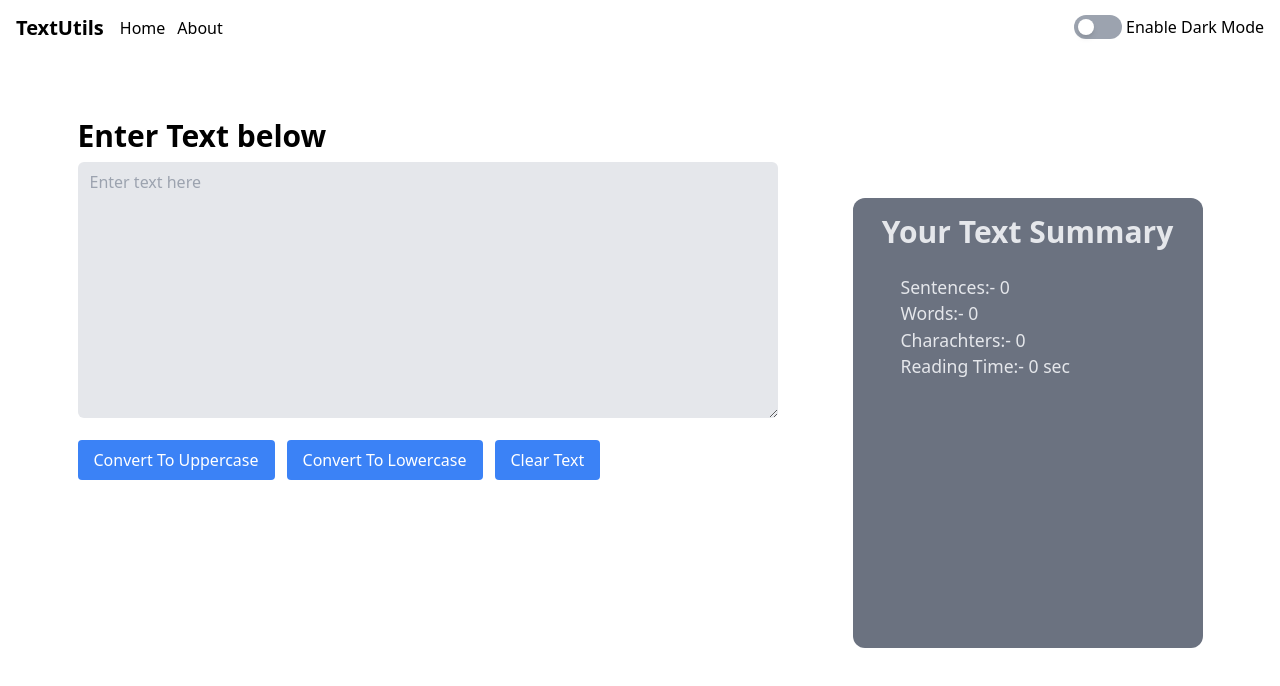
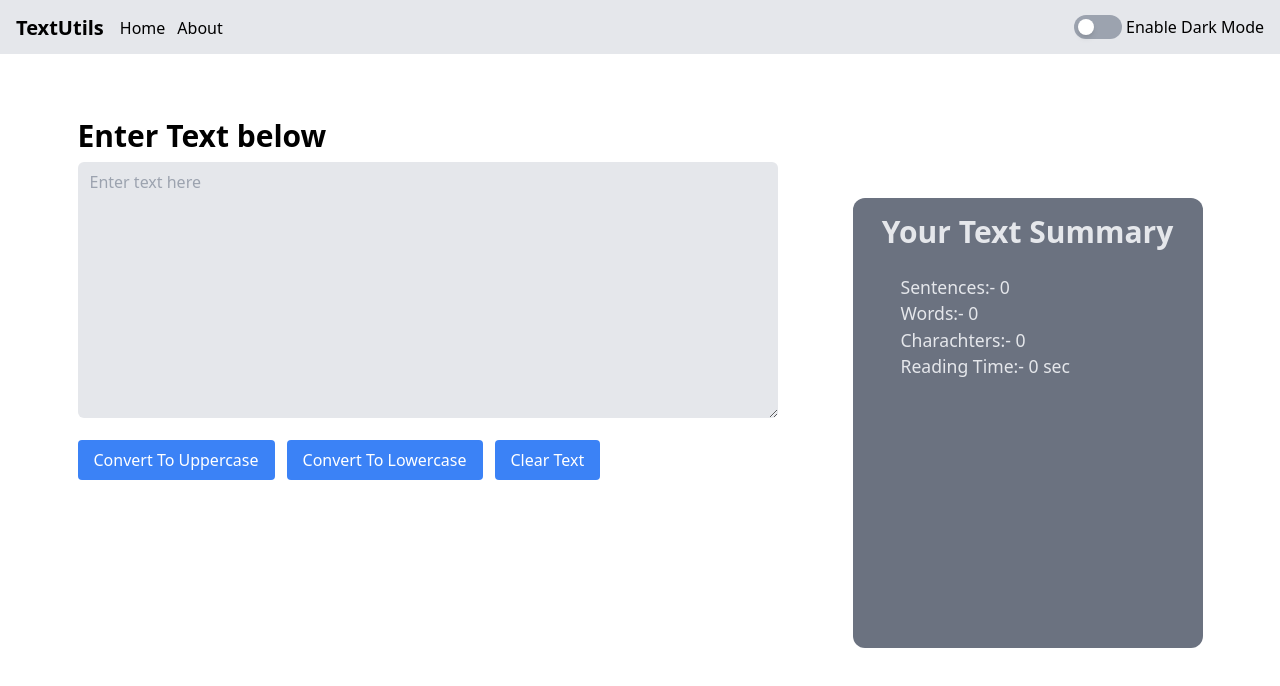
Before and after one commit to muhammadmehdi09/textutils, a React (Create React App) app: page / in a window 1280 px wide. Shown: the top 686 px of the page. Built offline with nearby package versions, Linux system fonts and the light colour scheme.

Commit message:
Fixing some issues

```diff
--- a/src/components/Navbar.js
+++ b/src/components/Navbar.js
@@ -2,7 +2,7 @@ import PropTypes from 'prop-types'
 
 export default function Navbar(props) {
     return (
-        <nav className={`py-1 pt-[6px] bg-[${props.color}]`}>
+        <nav style={{ backgroundColor: props.color }} className={`py-1 pt-[6px]`}>
             <div className="flex space-x-4 my-auto justify-between px-4">
                 <div className="right flex">
                     <a className="m-2 ml-0 font-semibold text-xl" href="/">{props.title}</a>
```
